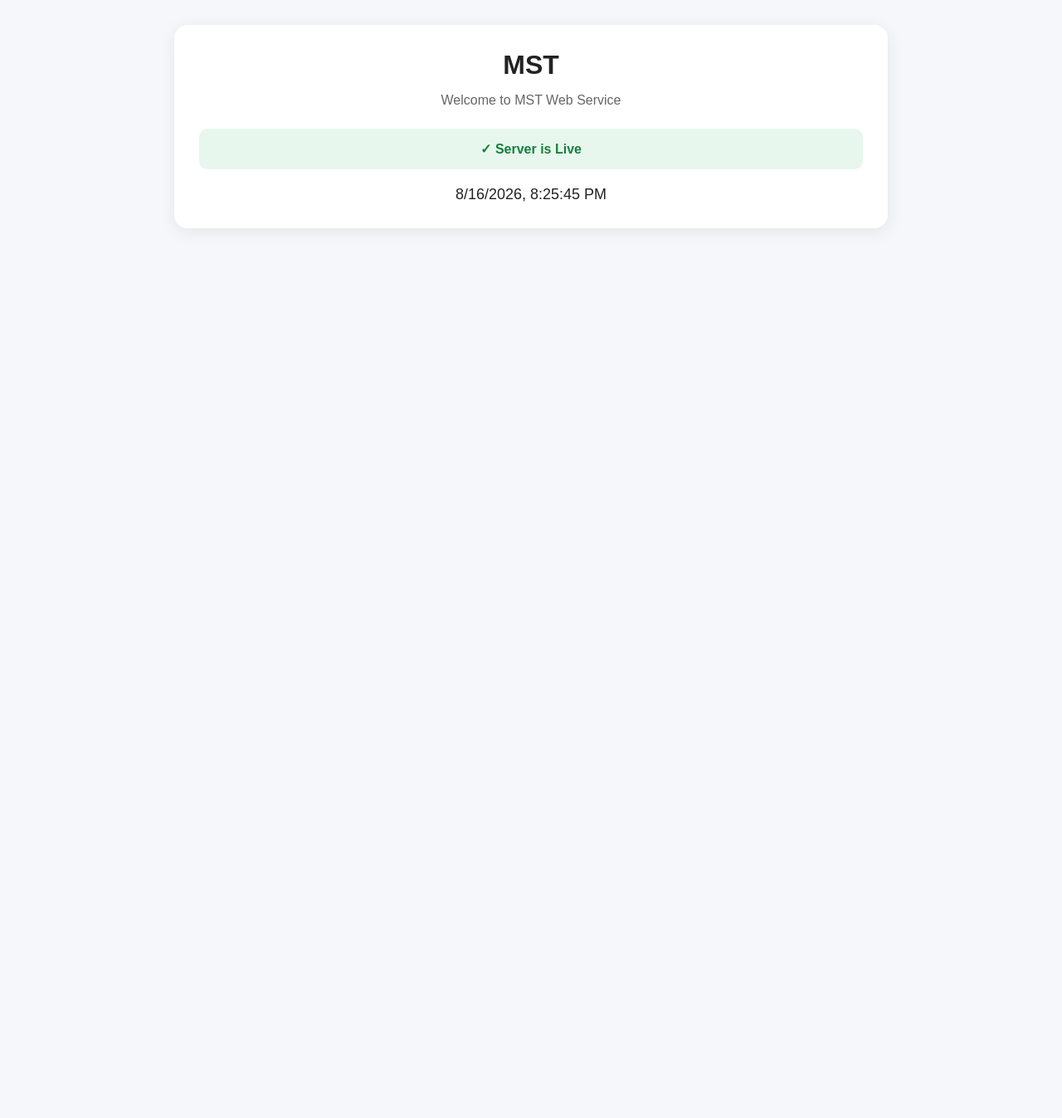
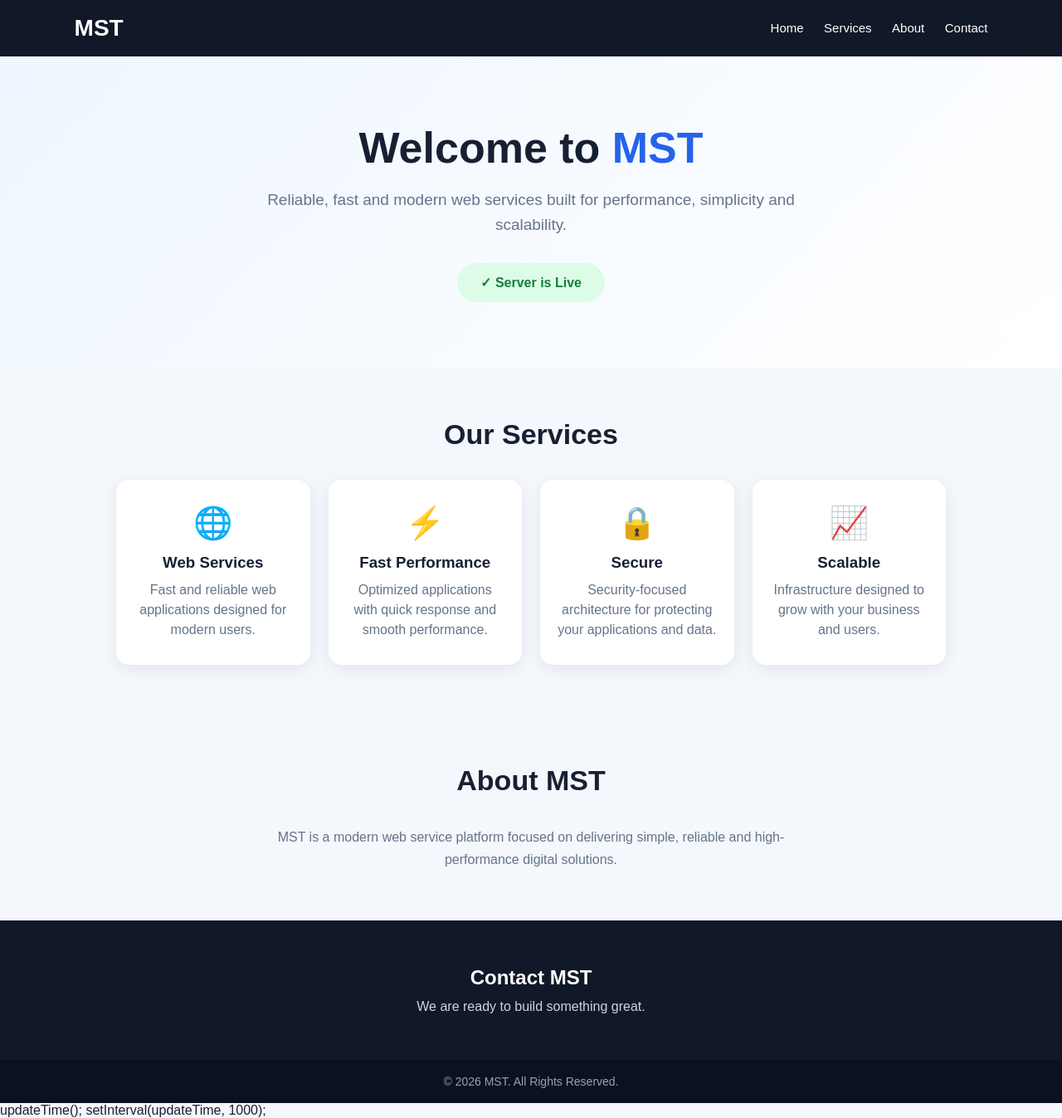
Before and after one commit to rajmhggg-ops/mst, a Flask app: page / in a window 1280 px wide. Shown: the whole page at 83% size. Before the commit the page ends 243 px from the top, so only its background shows below. Run offline with Flask 3, Linux system fonts and the light colour scheme.

Commit message:
Update index.html

```diff
--- a/templates/index.html
+++ b/templates/index.html
@@ -3,7 +3,7 @@
 <head>
 <meta charset="UTF-8">
 <meta name="viewport" content="width=device-width, initial-scale=1.0">
-    <title>MST</title>
+<title>MST | Web Service</title>
 
 <style>
 * {
@@ -14,79 +14,227 @@
 
 body {
     font-family: Arial, sans-serif;
-            background: #f5f7fa;
-            color: #222;
+    background: #f4f7fb;
+    color: #172033;
 }
 
-        .container {
-            max-width: 900px;
-            margin: 0 auto;
-            padding: 30px 20px;
+header {
+    background: #111827;
+    color: white;
+    padding: 18px 7%;
+    display: flex;
+    justify-content: space-between;
+    align-items: center;
+}
+
+.logo {
+    font-size: 28px;
+    font-weight: bold;
+}
+
+nav a {
+    color: white;
+    text-decoration: none;
+    margin-left: 20px;
+    font-size: 15px;
+}
+
+.hero {
+    text-align: center;
+    padding: 80px 20px;
+    background: linear-gradient(135deg, #eef6ff, #ffffff);
+}
+
+.hero h1 {
+    font-size: 52px;
+    margin-bottom: 18px;
+}
+
+.hero h1 span {
+    color: #2563eb;
+}
+
+.hero p {
+    font-size: 19px;
+    color: #64748b;
+    max-width: 650px;
+    margin: auto;
+    line-height: 1.6;
+}
+
+.status {
+    display: inline-block;
+    margin-top: 30px;
+    padding: 14px 28px;
+    background: #dcfce7;
+    color: #15803d;
+    border-radius: 30px;
+    font-weight: bold;
+}
+
+.section {
+    padding: 60px 7%;
+    text-align: center;
+}
+
+.section h2 {
+    font-size: 34px;
+    margin-bottom: 35px;
+}
+
+.cards {
+    display: grid;
+    grid-template-columns: repeat(auto-fit, minmax(220px, 1fr));
+    gap: 22px;
+    max-width: 1000px;
+    margin: auto;
 }
 
 .card {
     background: white;
-            padding: 30px;
+    padding: 30px 20px;
     border-radius: 16px;
-            box-shadow: 0 4px 20px rgba(0,0,0,0.08);
+    box-shadow: 0 5px 20px rgba(0,0,0,0.08);
 }
 
-        h1 {
-            text-align: center;
+.card .icon {
+    font-size: 38px;
     margin-bottom: 15px;
 }
 
-        p {
-            text-align: center;
-            color: #666;
-            margin-bottom: 25px;
+.card h3 {
+    margin-bottom: 10px;
 }
 
-        .status {
-            text-align: center;
-            padding: 15px;
-            background: #e8f7ee;
-            color: #16803c;
-            border-radius: 10px;
-            font-weight: bold;
+.card p {
+    color: #64748b;
+    line-height: 1.5;
 }
 
-        .time {
+.contact {
+    background: #111827;
+    color: white;
     text-align: center;
-            margin-top: 20px;
-            font-size: 18px;
+    padding: 55px 20px;
+}
+
+.contact p {
+    margin-top: 12px;
+    color: #cbd5e1;
+}
+
+footer {
+    background: #0b1120;
+    color: #94a3b8;
+    text-align: center;
+    padding: 18px;
+    font-size: 14px;
+}
+
+@media (max-width: 600px) {
+    .hero h1 {
+        font-size: 38px;
+    }
+
+    nav {
+        display: none;
+    }
 }
 </style>
 </head>
 
 <body>
 
-    <div class="container">
-        <div class="card">
+<header>
+    <div class="logo">MST</div>
 
-            <h1>MST</h1>
+    <nav>
+        <a href="#home">Home</a>
+        <a href="#services">Services</a>
+        <a href="#about">About</a>
+        <a href="#contact">Contact</a>
+    </nav>
+</header>
 
-            <p>Welcome to MST Web Service</p>
+<section class="hero" id="home">
+    <h1>Welcome to <span>MST</span></h1>
+
+    <p>
+        Reliable, fast and modern web services built for
+        performance, simplicity and scalability.
+    </p>
 
     <div class="status">
         ✓ Server is Live
     </div>
+</section>
 
-            <div class="time">
-                <span id="time"></span>
+<section class="section" id="services">
+    <h2>Our Services</h2>
+
+    <div class="cards">
+
+        <div class="card">
+            <div class="icon">🌐</div>
+            <h3>Web Services</h3>
+            <p>
+                Fast and reliable web applications
+                designed for modern users.
+            </p>
+        </div>
+
+        <div class="card">
+            <div class="icon">⚡</div>
+            <h3>Fast Performance</h3>
+            <p>
+                Optimized applications with quick
+                response and smooth performance.
+            </p>
+        </div>
+
+        <div class="card">
+            <div class="icon">🔒</div>
+            <h3>Secure</h3>
+            <p>
+                Security-focused architecture for
+                protecting your applications and data.
+            </p>
+        </div>
+
+        <div class="card">
+            <div class="icon">📈</div>
+            <h3>Scalable</h3>
+            <p>
+                Infrastructure designed to grow with
+                your business and users.
+            </p>
         </div>
 
     </div>
-    </div>
+</section>
 
-    <script>
-        function updateTime() {
-            const now = new Date();
-            document.getElementById("time").textContent =
-                now.toLocaleString();
-        }
+<section class="section" id="about">
+    <h2>About MST</h2>
 
-        updateTime();
+    <p style="max-width:700px;margin:auto;color:#64748b;line-height:1.7;">
+        MST is a modern web service platform focused on
+        delivering simple, reliable and high-performance
+        digital solutions.
+    </p>
+</section>
+
+<section class="contact" id="contact">
+    <h2>Contact MST</h2>
+
+    <p>We are ready to build something great.</p>
+</section>
+
+<footer>
+    © 2026 MST. All Rights Reserved.
+</footer>
+
+</body>
+</html>      updateTime();
         setInterval(updateTime, 1000);
     </script>
 
```
Lines whose indentation alone changed are shown as unchanged.
